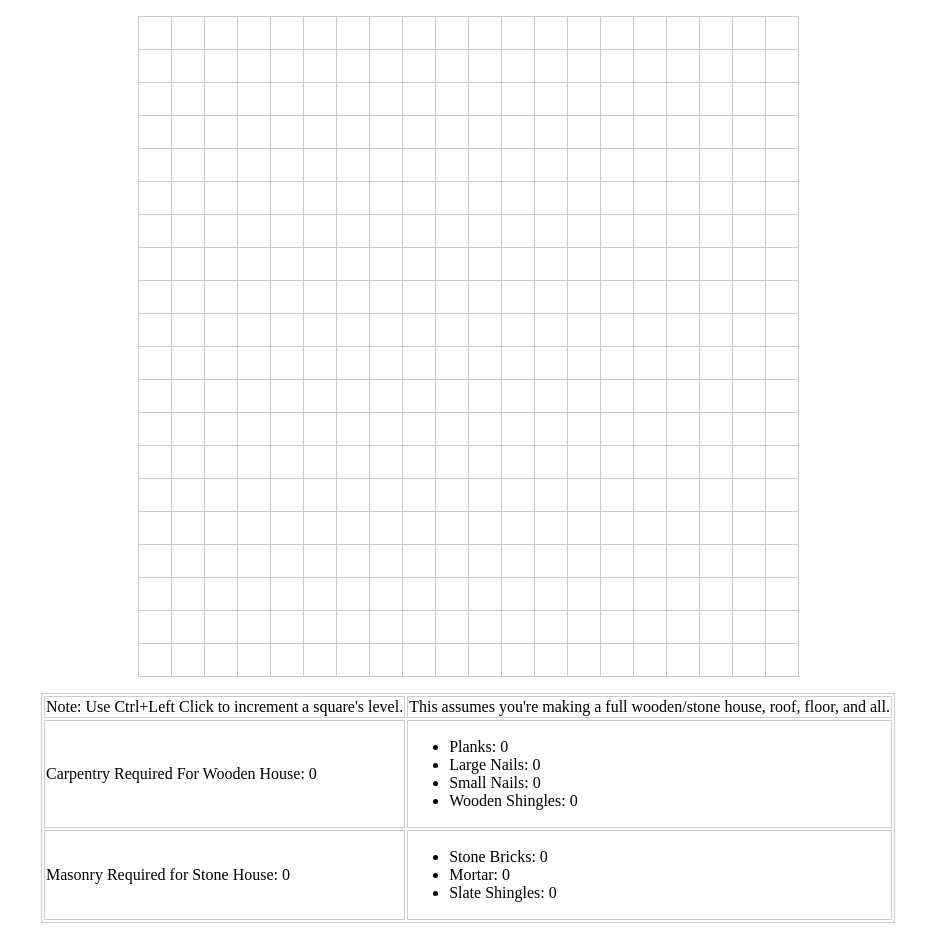
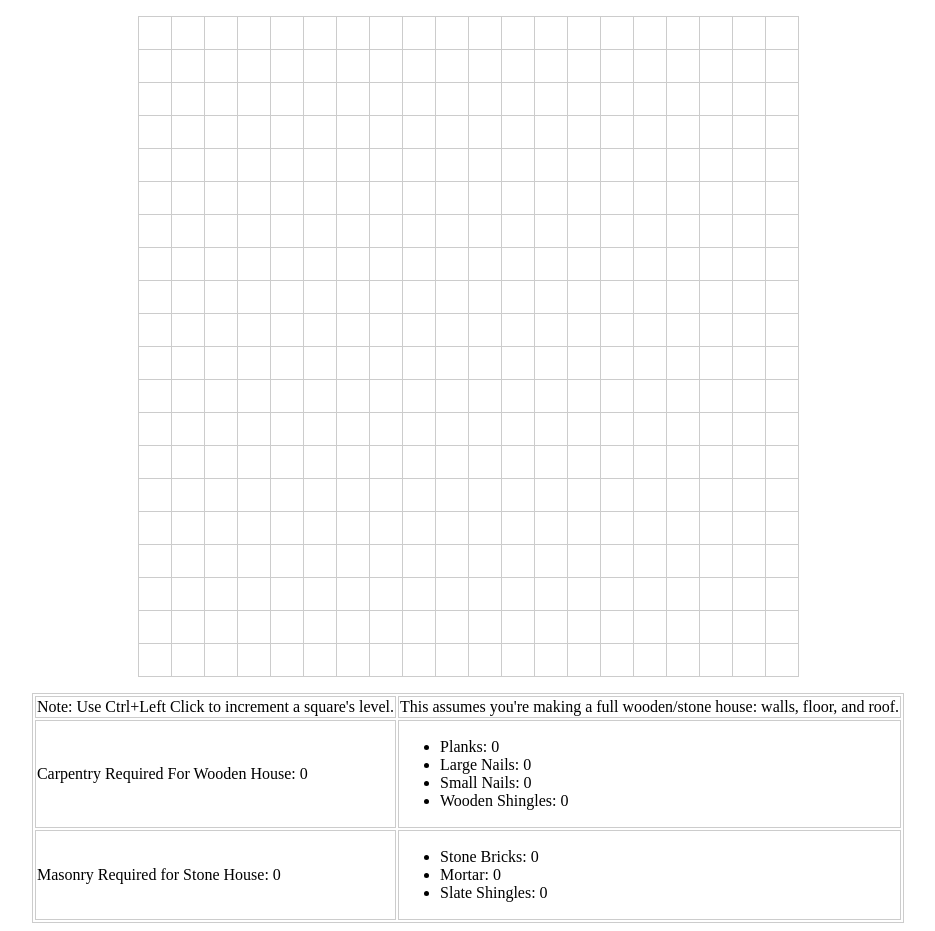
Before and after one commit to divark/wurmhousingcalculator, a plain HTML site: page index.html in a window 1280 px wide. Shown: the whole page, without its empty margins (172-1107 px from the left). Drawn offline with Linux system fonts and the light colour scheme.

Commit message:
Rephrased Assumption

```diff
--- a/index.html
+++ b/index.html
@@ -11,7 +11,7 @@
         <tbody>
             <tr>
                 <td> Note: Use Ctrl+Left Click to increment a square's level.</td>
-                <td> This assumes you're making a full wooden/stone house, roof, floor, and all.</td>
+                <td> This assumes you're making a full wooden/stone house: walls, floor, and roof.</td>
             </tr>
             <tr>
                 <td id="carpentry">Carpentry Required For Wooden House: 0</td>
```
